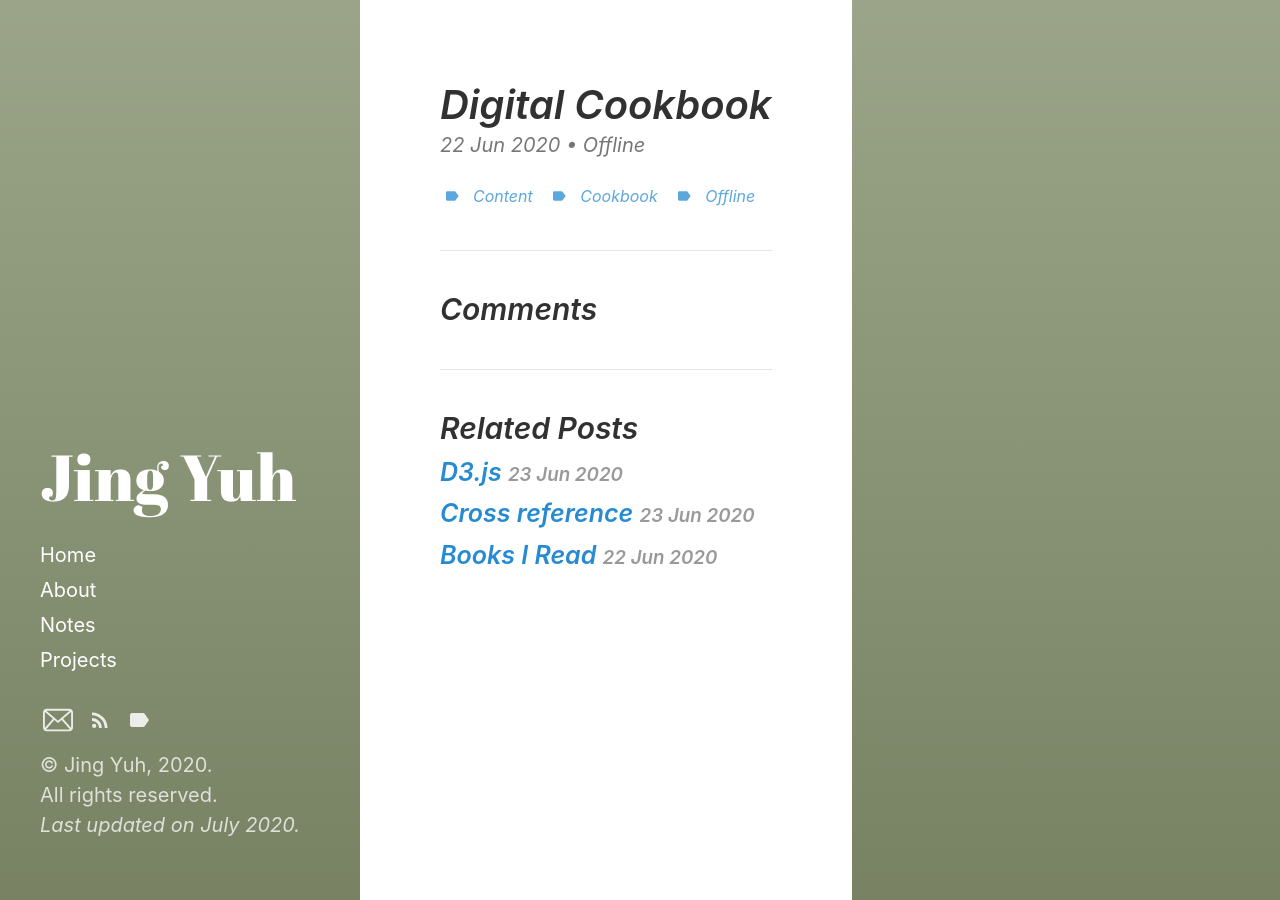
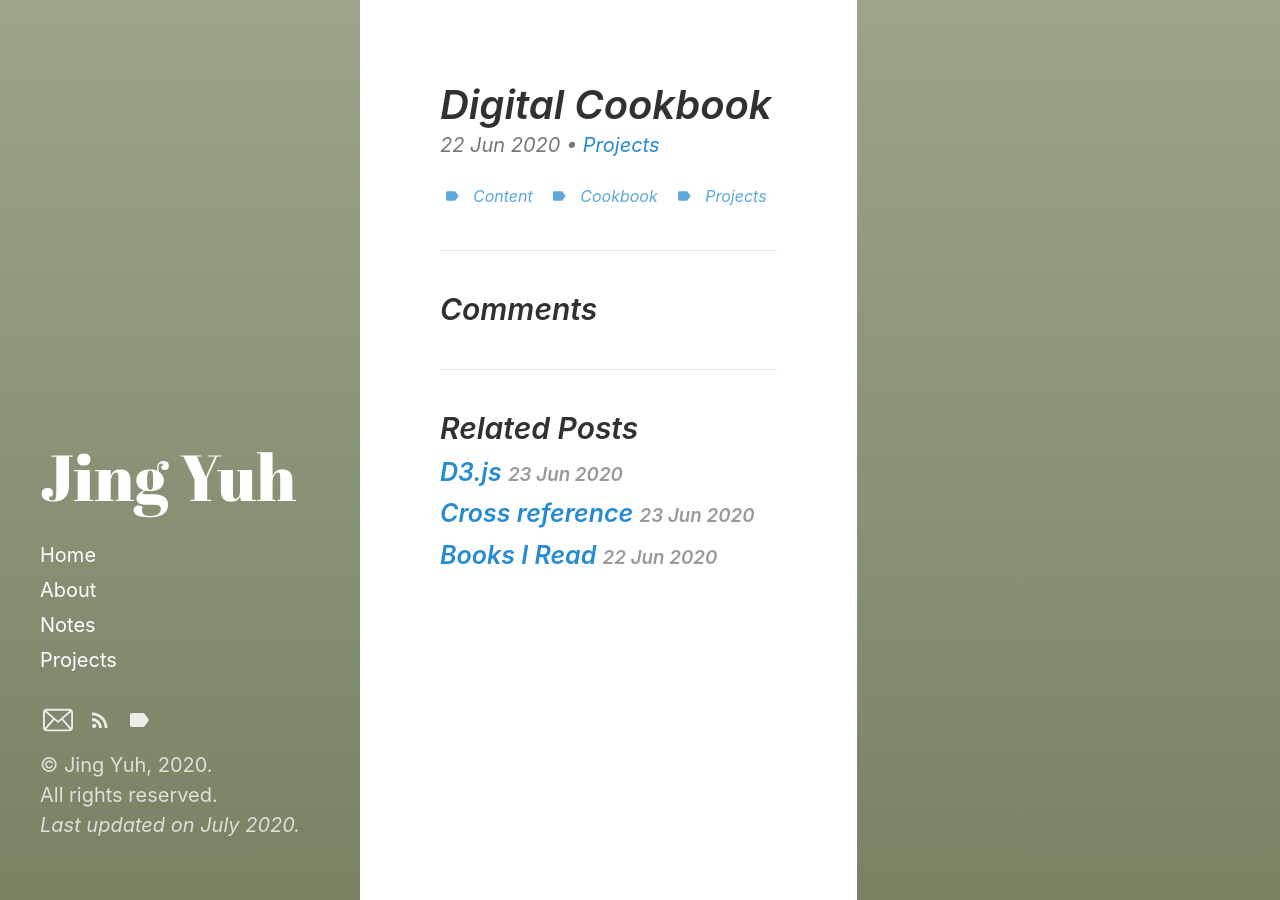
Before and after one commit to jyang123-bit/Website, a Jekyll site: the page built from _posts/2020-06-22-Projects-Digital-Cookbook.md, in a window 1280 px wide. Built offline with Jekyll 4.4.1, drawn with Linux system fonts in a browser that asks for light colours.

Commit message:
Update and rename 2020-06-22-Offline-Digital-Cookbook.md to 2020-06-22-Projects-Digital-Cookbook.md

```diff
--- a/_posts/2020-06-22-Offline-Digital-Cookbook.md
+++ b/_posts/2020-06-22-Projects-Digital-Cookbook.md
@@ -3,12 +3,12 @@ layout: post
 title: Digital Cookbook
 
 categories:
-  - Offline
+  - Projects
 
 tags:
   - Content
   - Cookbook
-  - Offline
+  - Projects
 
 last_modified_at:
 ---
```
